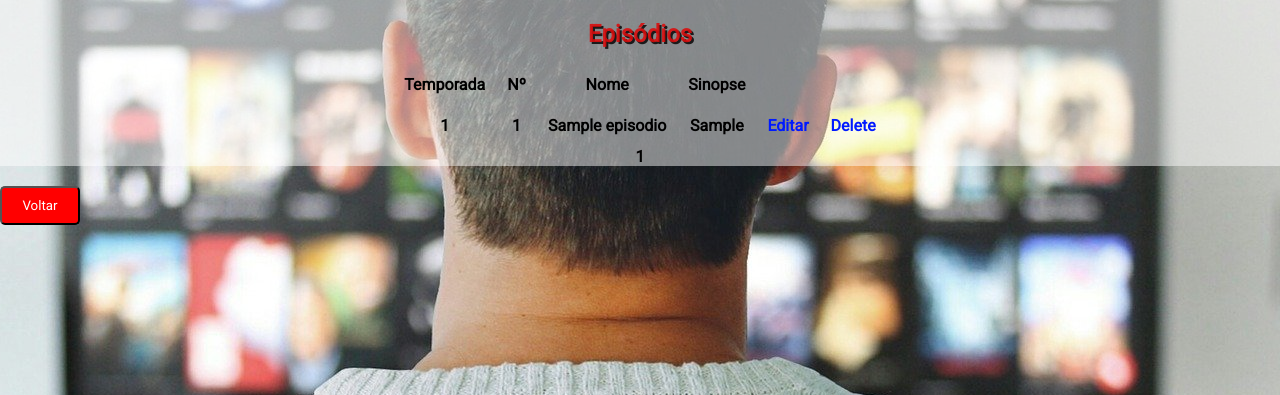
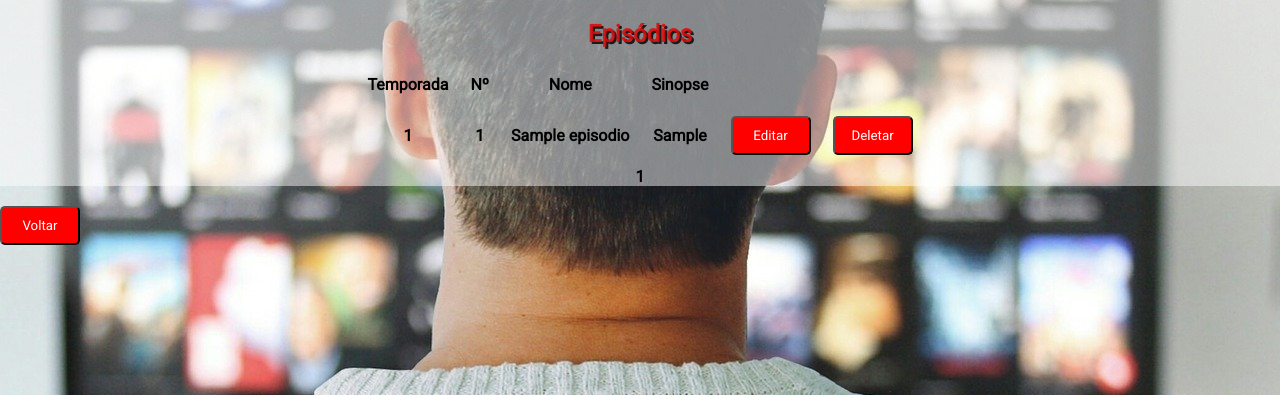
Before and after one commit to jalvesneto/PrimeFlix-TrabalhoBD, a Django app: page /view/1 in a window 1280 px wide. Shown: the part 179-574 px from the top of the page. Run offline with Django 3.2, Linux system fonts and the light colour scheme; tables that the repository leaves empty hold one stand-in row (values such as "Sample post"); lists and menus that the app fills with data are empty.

Commit message:
editar episodio* feito

```diff
--- a/Primeflix/templates/viewTituloSerie.html
+++ b/Primeflix/templates/viewTituloSerie.html
@@ -59,8 +59,8 @@
            <th>{{dbs.numero}}</th>
            <th>{{dbs.titulo_ep}}</th>
            <th>{{dbs.sinopse_ep}}</th>
-           <th><a href="/editep/{{dbs.id_ep}}/{{dbtitulo.idtitulo}}" class="button">Editar</a></th>
-           <th><a href="/deleteep/{{dbs.id_ep}}/{{dbtitulo.idtitulo}}" class="button">Delete</a></th>
+           <th><a href="/editep/{{dbs.id_ep}}/{{dbtitulo.idtitulo}}" ><button id="B1"  style="width:80"> Editar </button></a></th>
+           <th><a href="/deleteep/{{dbs.id_ep}}/{{dbtitulo.idtitulo}}"><button id="B1"  style="width:80"> Deletar </button></a></th>
          </tr>
          {% endfor %}
       </body>
```
